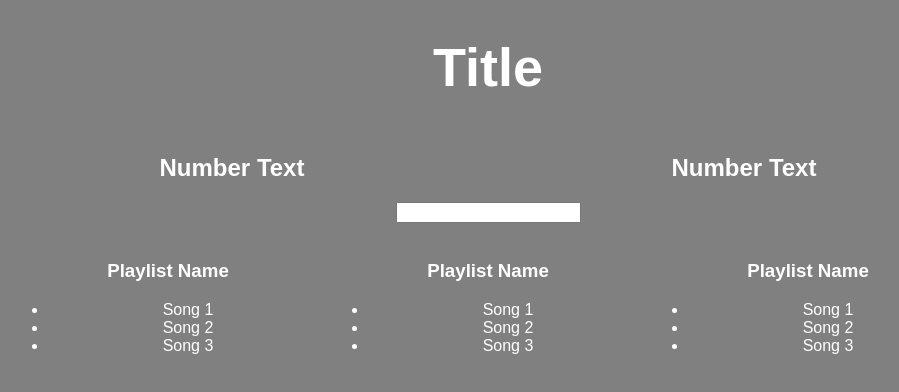
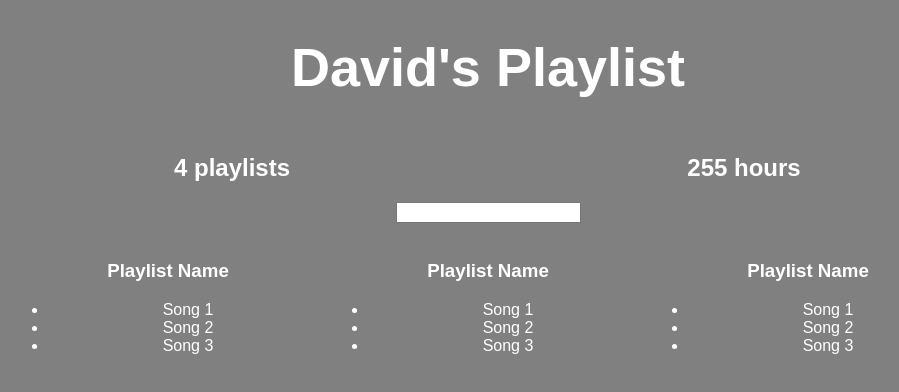
Before and after one commit to dkyl/spot-playlists, a React (Create React App) app: page / in a window 1280 px wide. Shown: the top 392 px of the page, without its empty margins (152-1051 px from the left). Built offline with nearby package versions, Linux system fonts and the light colour scheme.

Commit message:
- fake data and counters

```diff
--- a/src/App.js
+++ b/src/App.js
@@ -5,11 +5,63 @@
   color: '#fff'
 };
 
-class Aggregate extends Component {
+let fakeServerData = {
+  user: {
+    name: 'David',
+    playlists: [{
+      name: 'My favorites',
+      songs: [
+        {name: 'song 1', duration: 1234},
+        {name: 'song 2', duration: 1334},
+        {name: 'song 3', duration: 1251}
+      ]
+    },{
+      name: 'Discovery Weekly',
+      songs: [
+        {name: 'song 1', duration: 1234},
+        {name: 'song 2', duration: 1334},
+        {name: 'song 3', duration: 1251}
+      ]
+    },{
+      name: 'Drake Specials',
+      songs: [
+        {name: 'song 1', duration: 1234},
+        {name: 'song 2', duration: 1334},
+        {name: 'song 3', duration: 1251}
+      ]
+    },{
+      name: '90s hits',
+      songs: [
+        {name: 'song 1', duration: 1234},
+        {name: 'song 2', duration: 1334},
+        {name: 'song 3', duration: 1251}
+      ]
+    }]
+  }
+};
+
+class PlaylistCounter extends Component {
   render() {
     return (
       <div style={{...defaultStyle, width: '40%', display: 'inline-block'}}>
-        <h2>Number Text</h2>
+        <h2>{ this.props.playlists.length } playlists </h2>
+      </div>
+    );
+  }
+}
+
+class HoursCounter extends Component {
+  render() {
+    let allSongs = this.props.playlists.reduce((songs, eachPlaylist)=> {
+      return songs.concat(eachPlaylist.songs);
+    }, []);
+    let totalDuration = allSongs.reduce((sum, eachSong) => {
+      return sum + eachSong.duration;
+    }, 0)
+
+    return (
+      <div style={{...defaultStyle, width: '40%', display: 'inline-block'}}>
+        <h2>{ Math.round(totalDuration/60) } hours </h2>
       </div>
     );
   }
@@ -44,16 +96,34 @@
 
 
 class App extends Component {
+  constructor() {
+    super();
+    this.state = { serverData: {}};
+  }
+
+  componentDidMount() {
+    setTimeout(() => {
+      this.setState({ serverData: fakeServerData });
+    },2000);
+  }
+
   render() {
+    console.warn(this.state);
     return (
       <div className="App">
-        <h1 style={{...defaultStyle, 'font-size': '54px'}}>Title</h1>
-        <Aggregate />
-        <Aggregate />
-        <Filter />
-        <Playlist />
-        <Playlist />
-        <Playlist />
+        { this.state.serverData.user ?
+          <div>
+            <h1 style={{...defaultStyle, 'fontSize': '54px'}}>
+            { this.state.serverData.user.name}'s Playlist
+            </h1>
+            <PlaylistCounter playlists={ this.state.serverData.user.playlists } />
+            <HoursCounter playlists={ this.state.serverData.user.playlists } />
+            <Filter />
+            <Playlist />
+            <Playlist />
+            <Playlist />
+          </div> : <h1>loading...</h1>
+        }
       </div>
     );
   }
```
